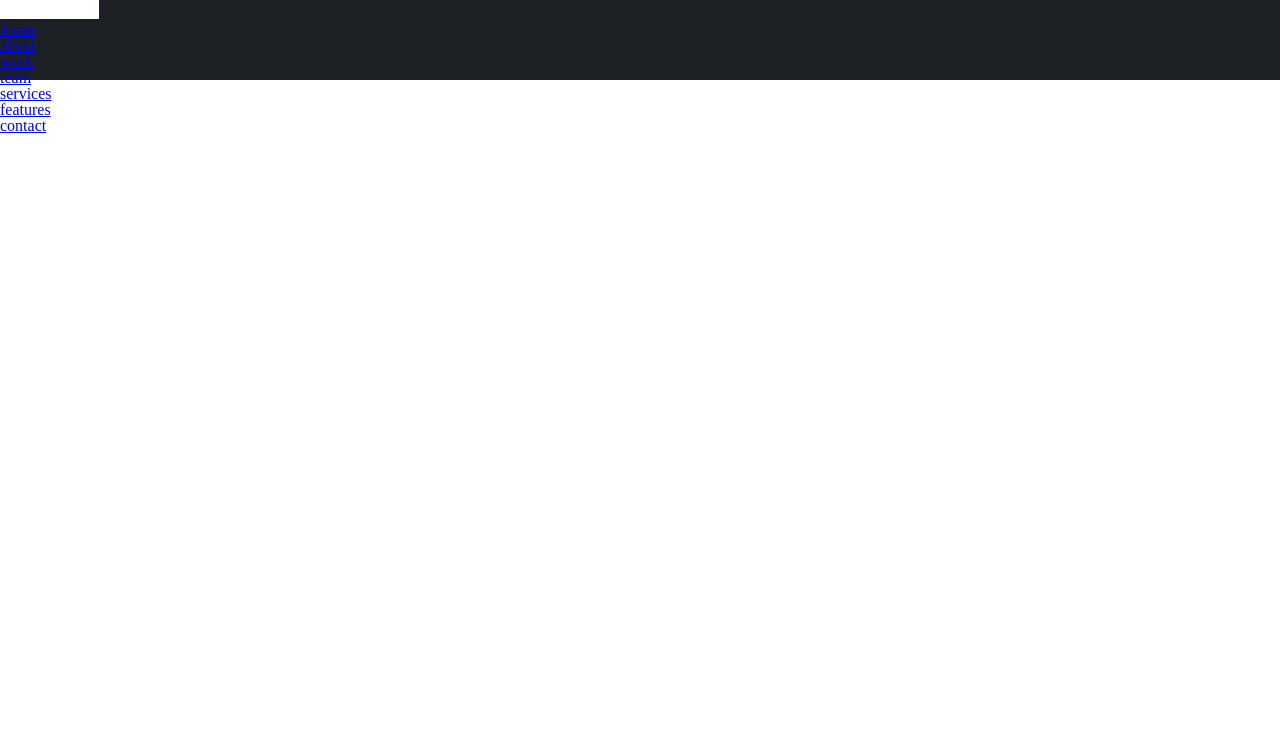
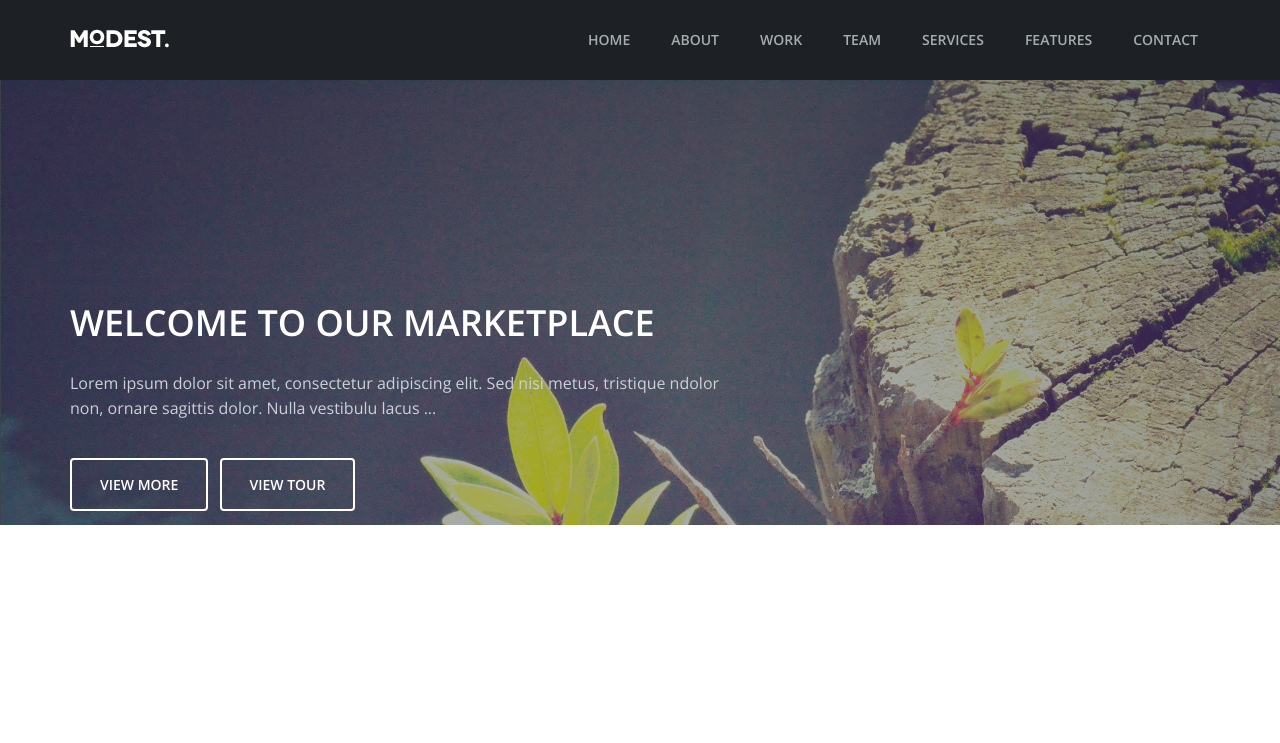
Before and after one commit to IgorOstahoff/Modest, a plain HTML site: page index.html in a window 1280 px wide. Drawn offline with nearby package versions, Linux system fonts and the light colour scheme.

Commit message:
added header, main

```diff
--- a/css/main.css
+++ b/css/main.css
@@ -2,9 +2,84 @@
 *::before,
 *::after {
   box-sizing: border-box;
+}
+body {
+  min-width: 1170px;
 }
 .header {
   width: 100%;
   height: 80px;
   background: #1d2126;
 }
+.header-inner {
+  width: 1140px;
+  height: 80px;
+  margin: auto;
+  display: flex;
+  justify-content: space-between;
+  align-items: center;
+}
+.header ul {
+  display: flex;
+}
+.header a {
+  text-transform: uppercase;
+  text-decoration: none;
+  color: #a4aead;
+  font-family: "Open Sans", sans-serif;
+  font-size: 14px;
+  font-weight: 600;
+  padding: 7px 10px;
+  border: 2px solid transparent;
+  border-radius: 4px;
+  margin-left: 17px;
+}
+.header a:hover {
+  border: 2px solid #a4aead;
+}
+/* header end */
+
+main {
+  height: 660px;
+  background: url(../images/pic.jpg) no-repeat;
+  background-size: 100%;
+}
+.welcome-wrapper {
+  width: 1140px;
+  margin: auto;
+  font-family: "Open Sans", sans-serif;
+}
+.welcome-wrapper h1 {
+  padding-top: 225px;
+  font-size: 36px;
+  text-transform: uppercase;
+  font-weight: 600;
+  color: #fff;
+}
+.welcome-wrapper p {
+  width: 650px;
+  font-size: 16px;
+  color: #ccd0d7;
+  font-weight: 400;
+  line-height: 25px;
+  padding-top: 30px;
+}
+.welcome-link {
+  margin-top: 55px;
+}
+.welcome-wrapper a {
+  text-decoration: none;
+  font-family: "Open Sans", sans-serif;
+  font-weight: 600;
+  font-size: 14px;
+  text-transform: uppercase;
+  padding: 15px 28px;
+  color: #fff;
+  border: 2px solid #fff;
+  border-radius: 4px;
+  margin-right: 7px;
+}
+.welcome-wrapper a:hover {
+  border: 2px solid transparent;
+  background: #23b7a4;
+}
--- a/index.html
+++ b/index.html
@@ -15,16 +15,33 @@
     </head>
     <body>
         <header class="header">
-            <img src="images/modest-logo.jpg" alt="header-logo" />
-            <ul>
+            <div class="header-inner">
+                <div class="header-logo">
+                    <img src="images/modest-logo.png" alt="" />
+                </div>
+                <ul class="nav">
                     <li><a href="#">home</a></li>
                     <li><a href="#">about</a></li>
                     <li><a href="#">work</a></li>
                     <li><a href="#">team</a></li>
                     <li><a href="#">services</a></li>
-                <li><a href="#">features </a></li>
+                    <li><a href="#">features</a></li>
                     <li><a href="#">contact</a></li>
                 </ul>
+            </div>
         </header>
+        <main>
+            <div class="welcome-wrapper">
+                <h1>welcome to our marketplace</h1>
+                <p>
+                    Lorem ipsum dolor sit amet, consectetur adipiscing elit. Sed nisi metus, tristique ndolor non,
+                    ornare sagittis dolor. Nulla vestibulu lacus ...
+                </p>
+                <div class="welcome-link">
+                    <a href="#">view more</a>
+                    <a href="#">view tour</a>
+                </div>
+            </div>
+        </main>
     </body>
 </html>
```
Also changed, not shown: images/modest-logo.jpg (deleted), images/modest-logo.png (added), images/pic.jpg (added). Lines whose indentation alone changed are shown as unchanged.
